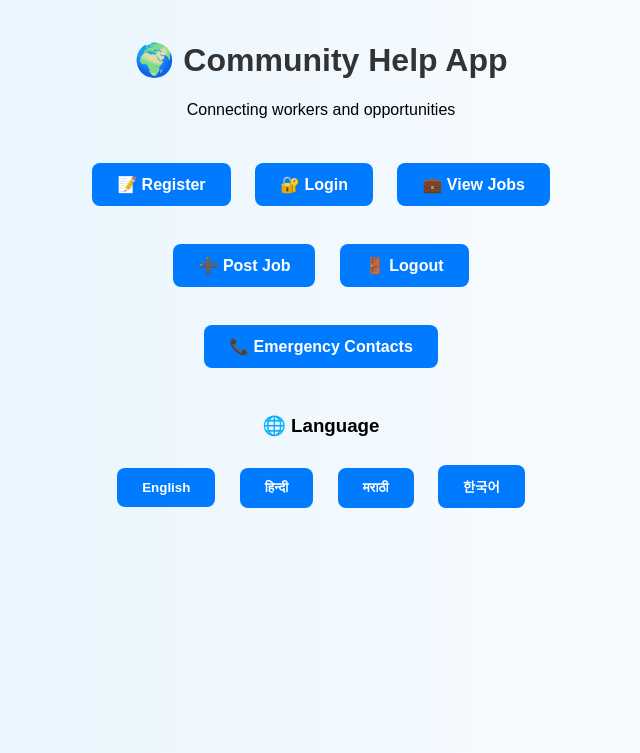
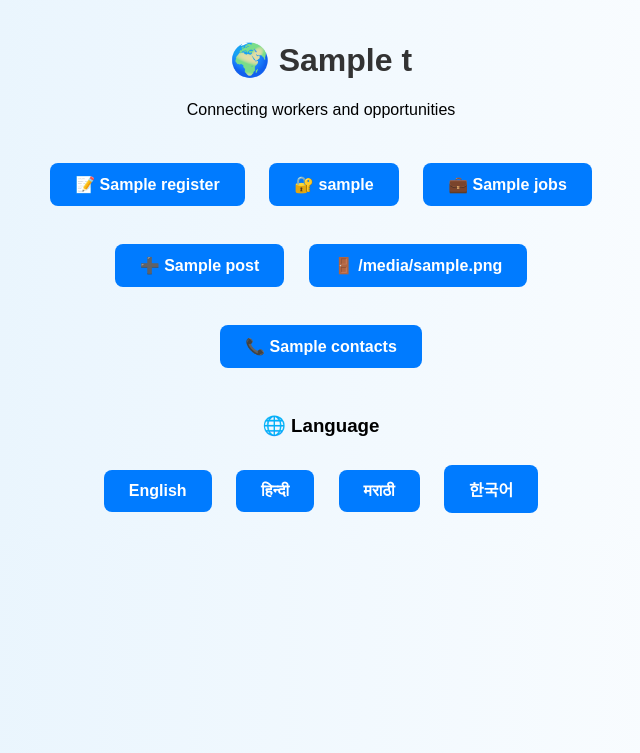
Before and after one commit to omkar29-maker/community-app, a Flask app: template templates/index.html in a window 1280 px wide. Shown: the top 753 px of the page, without its empty margins (319-959 px from the left). Run offline with Flask 3, Linux system fonts and the light colour scheme; the visitor is signed in with stand-in values (Sample User, id 1); the template is opened without the code that fills it: most values are stand-ins (such as "Sample title", 1, 10 or a date in 2020); some libraries are stand-ins or nearby versions.

Commit message:
Update index.html

```diff
--- a/templates/index.html
+++ b/templates/index.html
@@ -1,11 +1,7 @@
 <!DOCTYPE html>
 <html>
 <head>
-    <title>Community Help App</title>
-
-    {% if message %}
-    <p style="color: green; font-weight: bold;">{{ message }}</p>
-{% endif %}
+    <title>{{ t.title }}</title>
 
     <!-- PWA -->
     <link rel="manifest" href="/static/manifest.json">
@@ -18,38 +14,46 @@
 <body>
 
 <div class="container">
-    <h1>🌍 Community Help App</h1>
+
+    <!-- ✅ MESSAGE (CORRECT POSITION) -->
+    {% if message %}
+        <p style="color: green; font-weight: bold;">{{ message }}</p>
+    {% endif %}
+
+    <!-- TITLE -->
+    <h1>🌍 {{ t.title }}</h1>
+
     <p>Connecting workers and opportunities</p>
 
     <br>
 
     <!-- MAIN BUTTONS -->
-    <a class="btn" href="/register">📝 Register</a>
-    <a class="btn" href="/login">🔐 Login</a>
-    <a class="btn" href="/jobs">💼 View Jobs</a>
+    <a class="btn" href="/register">📝 {{ t.register }}</a>
+    <a class="btn" href="/login">🔐 {{ t.login }}</a>
+    <a class="btn" href="/jobs">💼 {{ t.jobs }}</a>
 
     <br><br>
 
     <!-- SHOW ONLY IF LOGGED IN -->
     {% if 'user' in session %}
-        <a class="btn" href="/post">➕ Post Job</a>
-        <a class="btn" href="/logout">🚪 Logout</a>
+        <a class="btn" href="/post">➕ {{ t.post }}</a>
+        <a class="btn" href="/logout">🚪 {{ t.logout }}</a>
     {% endif %}
 
     <br><br>
 
     <!-- EXTRA FEATURES -->
-    <a class="btn" href="/contacts">📞 Emergency Contacts</a>
+    <a class="btn" href="/contacts">📞 {{ t.contacts }}</a>
 
     <br><br>
 
+    <!-- 🌐 LANGUAGE SWITCH -->
     <h3>🌐 Language</h3>
 
-<button class="btn">English</button>
-<button class="btn">हिन्दी</button>
-<button class="btn">मराठी</button>
-<button class="btn">한국어</button>
-
+    <a class="btn" href="/set_language/en">English</a>
+    <a class="btn" href="/set_language/hi">हिन्दी</a>
+    <a class="btn" href="/set_language/mr">मराठी</a>
+    <a class="btn" href="/set_language/kr">한국어</a>
 
 </div>
 
```
